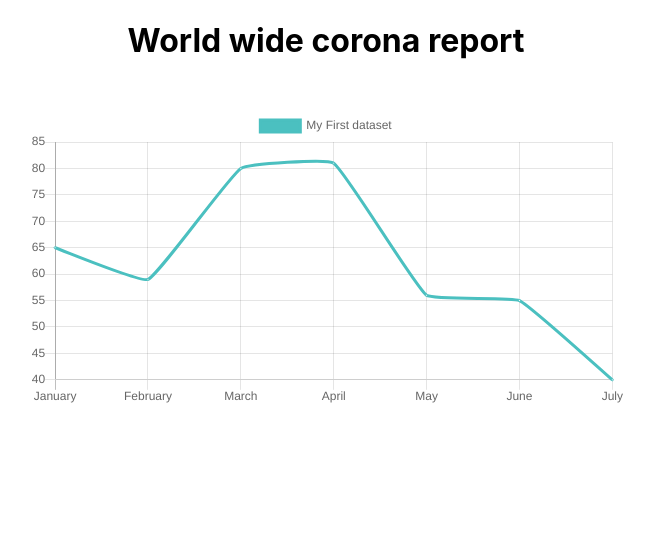
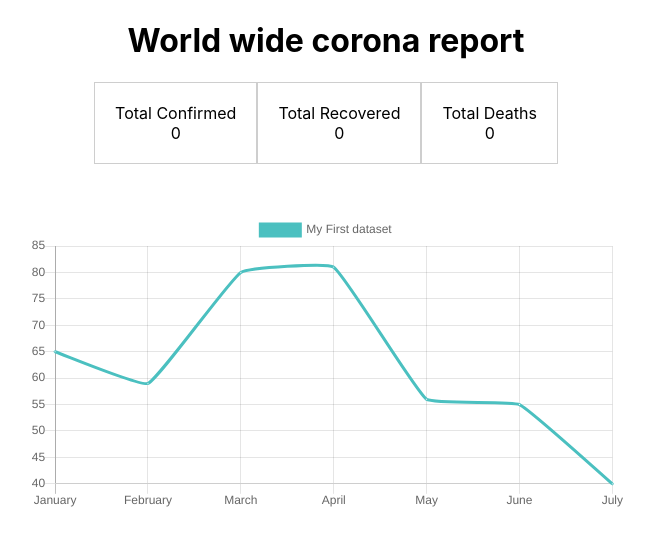
Before and after one commit to usamasadiqus/bootcamp-project-2, a React (Create React App) app: page / in a window 1280 px wide. Shown: the top 546 px of the page, without its empty margins (314-968 px from the left). Built offline with nearby package versions, Linux system fonts and the light colour scheme.

Commit message:
Complete static total confirmed, recovered, deaths counting

```diff
--- a/src/App.css
+++ b/src/App.css
@@ -1,3 +1,11 @@
 .App {
   text-align: center;
 }
+
+.card {
+  background-color: #fff;
+  padding: 20px;
+  box-sizing: border-box;
+  box-sizing: 0 0 10px 0 #eee;
+  border: 1px solid #cecece;
+}
--- a/src/App.js
+++ b/src/App.js
@@ -1,13 +1,36 @@
 import "./App.css";
+import Card from "./components/Card";
 import LineGraph from "./components/LineGraph";
 
 function App() {
   return (
     <div className="App">
       <div>
-        <di>
+        <div>
           <h1>World wide corona report</h1>
-        </di>
+          <div
+            style={{
+              display: "flex",
+              justifyContent: "center",
+            }}
+          >
+            <Card>
+              <span>Total Confirmed</span>
+              <br />
+              <span>0</span>
+            </Card>
+            <Card>
+              <span>Total Recovered</span>
+              <br />
+              <span>0</span>
+            </Card>
+            <Card>
+              <span>Total Deaths</span>
+              <br />
+              <span>0</span>
+            </Card>
+          </div>
+        </div>
       </div>
       <LineGraph />
     </div>
--- /dev/null
+++ b/src/components/Card.js
@@ -0,0 +1,5 @@
+const Card = (props) => {
+  return <div className="card">{props.children}</div>;
+};
+
+export default Card;
```
Also changed, not shown: 1 other file (tests, documents, lock files or other folders).
